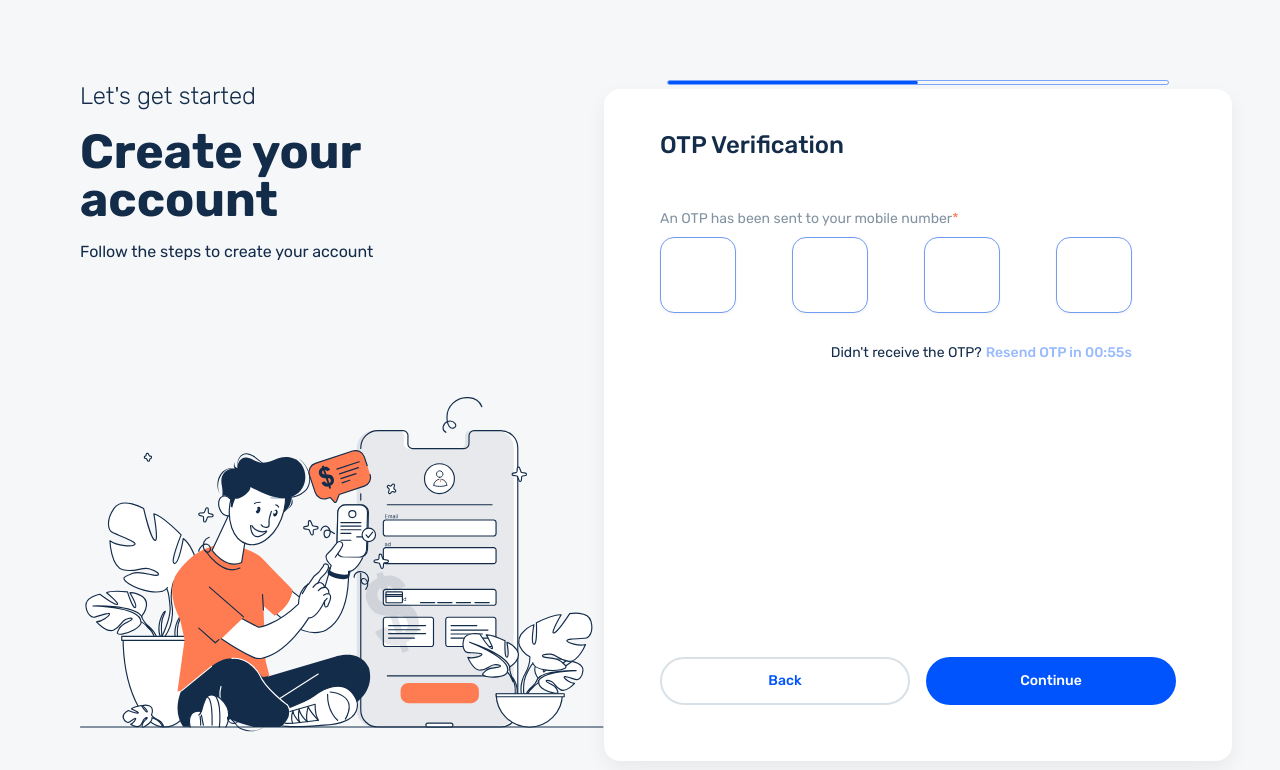
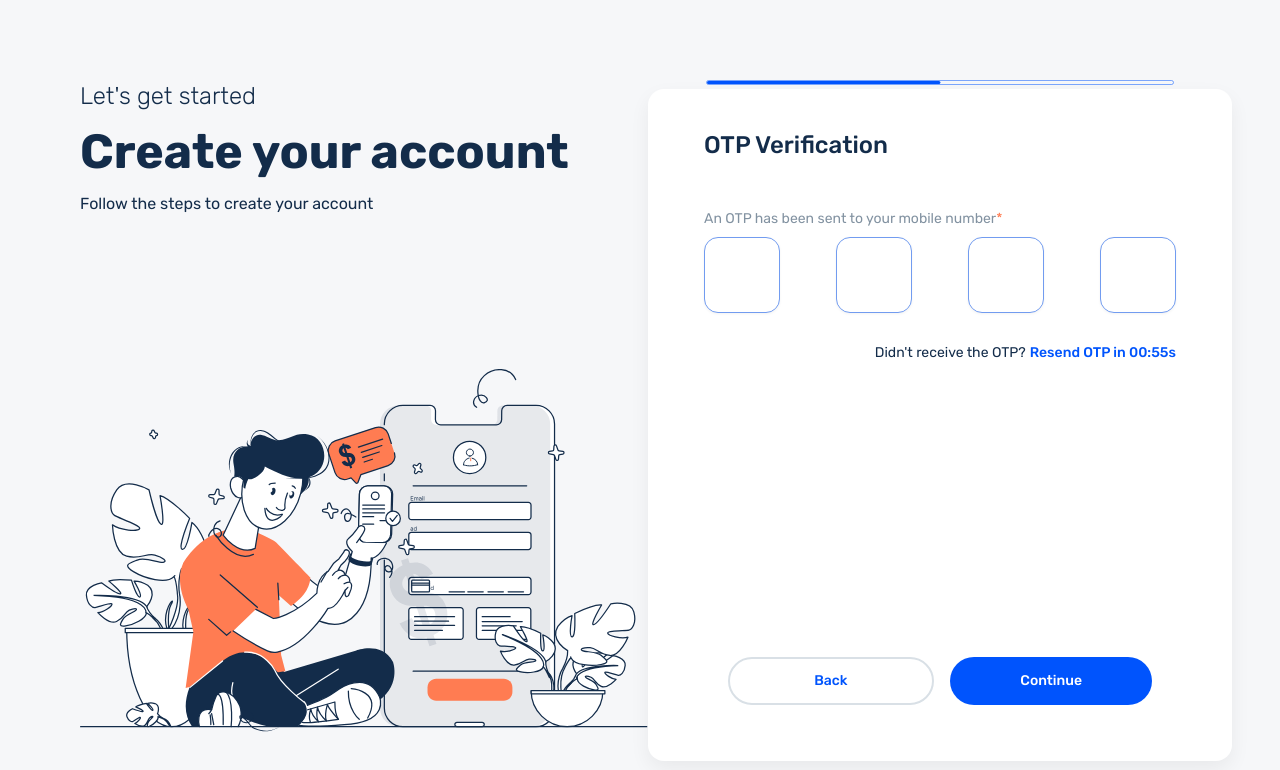
Before and after one commit to Gokul-Gopi/ui-assignment, a Next.js app: page / in a window 1280 px wide. Shown: the top 770 px of the page. Built offline with nearby package versions, Linux system fonts and the light colour scheme.

Commit message:
feat: toast added when otp is resent

```diff
--- a/package.json
+++ b/package.json
@@ -16,12 +16,14 @@
     "input-otp": "^1.4.2",
     "lucide-react": "^0.576.0",
     "next": "15.5.9",
+    "next-themes": "^0.4.6",
     "prettier": "^3.8.1",
     "prettier-plugin-tailwindcss": "^0.7.2",
     "radix-ui": "^1.4.3",
     "react": "19.1.0",
     "react-dom": "19.1.0",
     "react-hook-form": "^7.71.2",
+    "sonner": "^2.0.7",
     "tailwind-merge": "^3.5.0",
     "zod": "^4.3.6",
     "zustand": "^5.0.11"
--- a/src/components/home/ConfirmOTP.tsx
+++ b/src/components/home/ConfirmOTP.tsx
@@ -7,6 +7,7 @@
 import { Button } from "@/components/ui/Button";
 import { useEffect, useRef, useState } from "react";
 import { formatTime } from "@/utils/helpers";
+import { toast } from "sonner";
 
 const RESEND_OTP_TIME = 60;
 
@@ -28,6 +29,7 @@
   });
 
   const onResendOtp = () => {
+    toast.success("OTP has been sent to your mobile number");
     setResendOtpTime(RESEND_OTP_TIME);
   };
 
@@ -61,9 +63,10 @@
           <div className="flex items-center gap-1 lg:ml-auto">
             <p className="text-sm">Didn't receive the OTP?</p>
             <Button
+              type="button"
               variant="link"
               className="px-0"
-              disabled={resendOtpTime > 0}
+              // disabled={resendOtpTime > 0}
               onClick={onResendOtp}
             >
               Resend OTP {resendOtpTime > 0 ? `in ${formattedTime}s` : null}
--- a/src/components/home/FormButtons.tsx
+++ b/src/components/home/FormButtons.tsx
@@ -2,11 +2,11 @@
 
 const FormButtons = () => {
   return (
-    <div className="mt-auto flex items-center justify-center gap-4 pt-10 max-md:flex-col-reverse">
-      <Button variant="outline" className="w-full sm:w-62.5">
+    <div className="mx-auto mt-auto flex w-full max-w-[90%] items-center justify-center gap-4 pt-10 max-md:flex-col-reverse">
+      <Button variant="outline" className="flex-1">
         Back
       </Button>
-      <Button type="submit" className="w-full sm:w-62.5">
+      <Button type="submit" className="flex-1">
         Continue
       </Button>
     </div>
--- /dev/null
+++ b/src/components/ui/Sonner.tsx
@@ -0,0 +1,38 @@
+import {
+  CircleCheckIcon,
+  InfoIcon,
+  Loader2Icon,
+  OctagonXIcon,
+  TriangleAlertIcon,
+} from "lucide-react"
+import { useTheme } from "next-themes"
+import { Toaster as Sonner, type ToasterProps } from "sonner"
+
+const Toaster = ({ ...props }: ToasterProps) => {
+  const { theme = "system" } = useTheme()
+
+  return (
+    <Sonner
+      theme={theme as ToasterProps["theme"]}
+      className="toaster group"
+      icons={{
+        success: <CircleCheckIcon className="size-4" />,
+        info: <InfoIcon className="size-4" />,
+        warning: <TriangleAlertIcon className="size-4" />,
+        error: <OctagonXIcon className="size-4" />,
+        loading: <Loader2Icon className="size-4 animate-spin" />,
+      }}
+      style={
+        {
+          "--normal-bg": "var(--popover)",
+          "--normal-text": "var(--popover-foreground)",
+          "--normal-border": "var(--border)",
+          "--border-radius": "var(--radius)",
+        } as React.CSSProperties
+      }
+      {...props}
+    />
+  )
+}
+
+export { Toaster }
--- a/src/pages/_app.tsx
+++ b/src/pages/_app.tsx
@@ -1,5 +1,6 @@
+import "@/styles/globals.css";
 import AppLayout from "@/components/layout/AppLayout";
-import "@/styles/globals.css";
+import { Toaster } from "@/components/ui/sonner";
 import type { AppProps } from "next/app";
 
 export default function App({ Component, pageProps }: AppProps) {
@@ -7,6 +8,7 @@
     <>
       <AppLayout>
         <Component {...pageProps} />
+        <Toaster richColors theme="light" closeButton />
       </AppLayout>
     </>
   );
```
Also changed, not shown: 1 other file (tests, documents, lock files or other folders).
